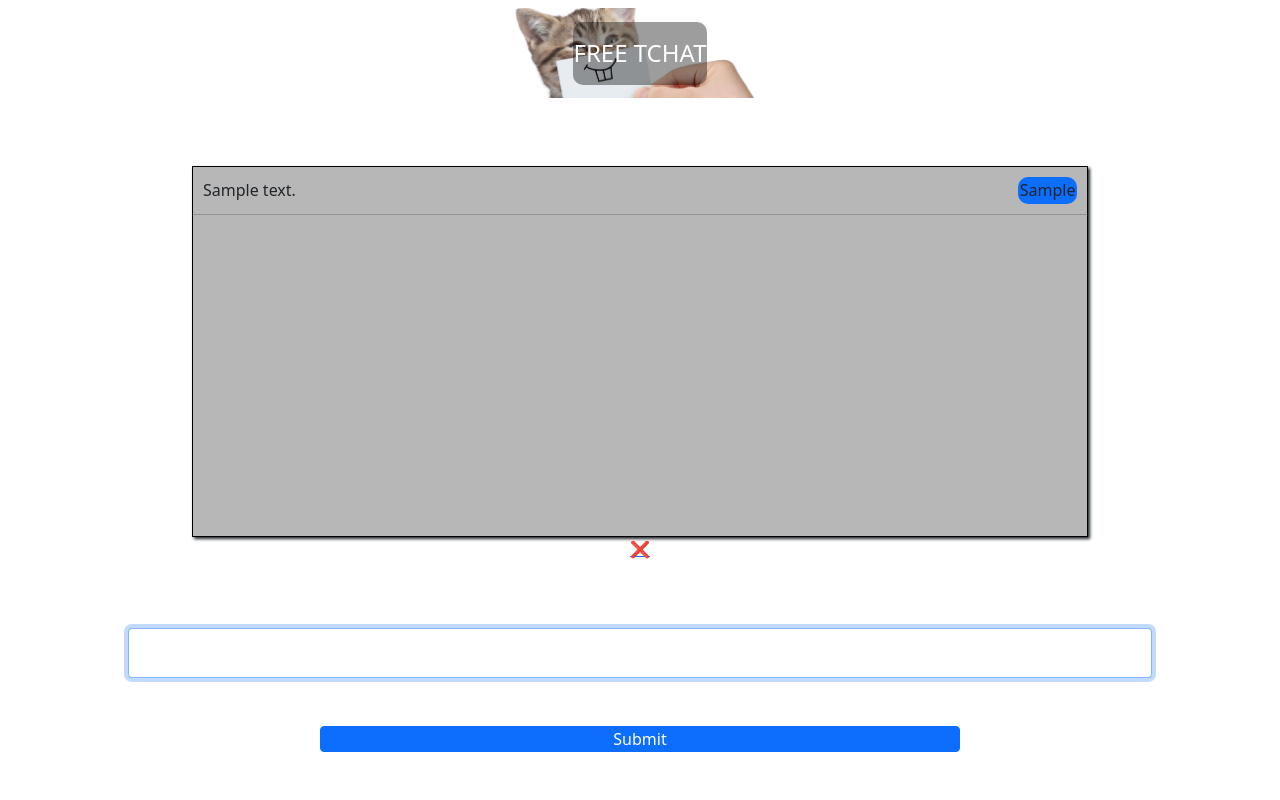
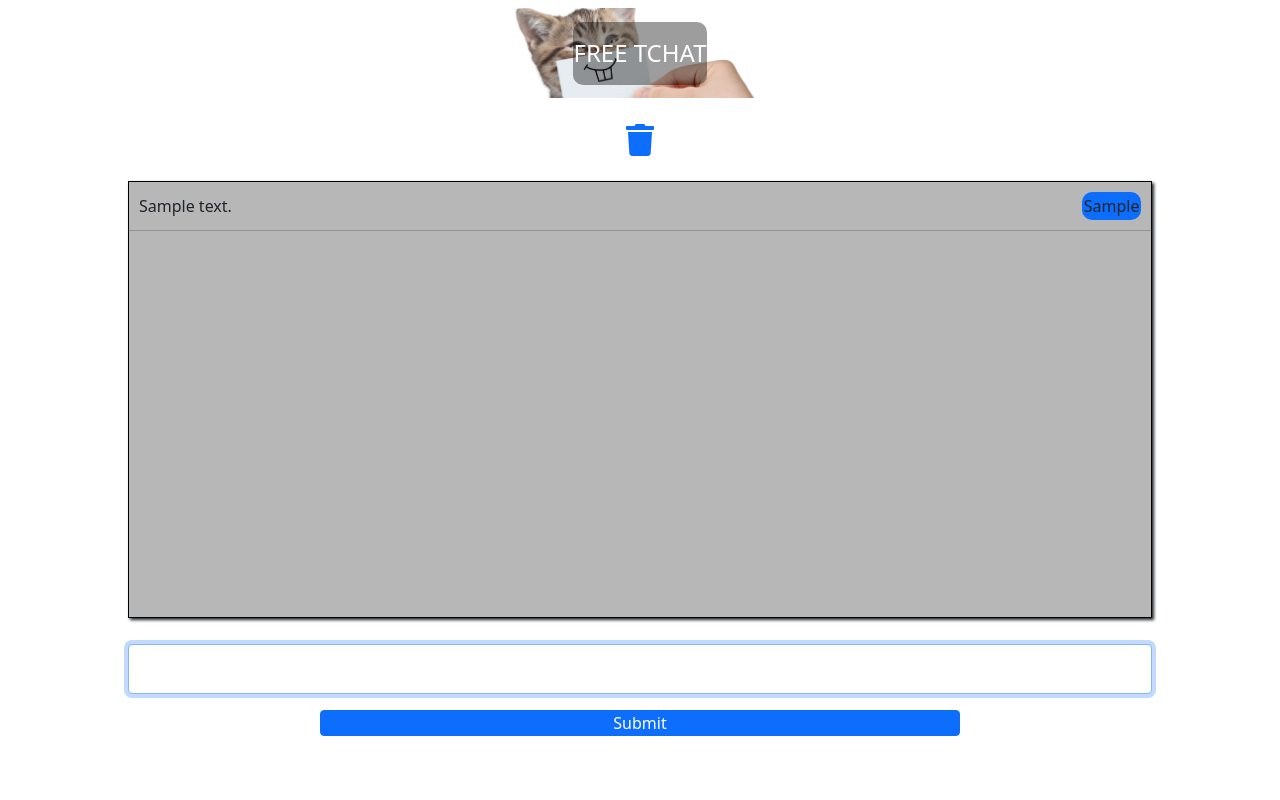
Before and after one commit to timotheegrollier/FreeTchat, a PHP site: page / in a window 1280 px wide. Run offline with PHP 8.4, Linux system fonts and the light colour scheme; tables that the repository leaves empty or names only in its code hold one stand-in row (values such as "Sample post"); data that the repository does not hold is empty.

Commit message:
V1.2 Ajax

```diff
--- a/app.js
+++ b/app.js
@@ -5,6 +5,7 @@ function getMessages() {
 
 
     requeteAjax.onload = () => {
+
         const resultat = JSON.parse(requeteAjax.responseText);
         const html = resultat.map((message) => {
             return `<li>${message.text}<span class='mark'>${message.heure}</span> </li><hr>`
@@ -14,6 +15,9 @@ function getMessages() {
 
         messages.innerHTML = html;
 
+        setTimeout(()=>{
+            chat.scroll(0, chat.scrollHeight);
+        },120)
     }
     requeteAjax.send();
 }
@@ -40,7 +44,9 @@ const requeteAjax = new XMLHttpRequest();
 requeteAjax.open("POST",'tchat_post.php');
 requeteAjax.onload = function(){
     message.value = "";
+    message.focus();
     getMessages();
+
 }
 requeteAjax.send(data);
 
@@ -48,4 +54,20 @@ requeteAjax.send(data);
 }
 
 
+
+function deleteTchat()
+{
+    const requeteAjax = new XMLHttpRequest();
+    requeteAjax.open("DELETE", "deleteTchat.php");
+    requeteAjax.onload = () => {
+    getMessages();
+    }
+
+    requeteAjax.send();
+
+}
+
 document.querySelector('form').addEventListener('submit',postMessages);
+let delBtn = document.querySelector(".trash");
+
+delBtn.addEventListener("click",deleteTchat);
--- a/db_config.php
+++ b/db_config.php
@@ -1,6 +1,9 @@
 <?php
 
 
+$DB_DSN = "mysql:host=mysql-tims.alwaysdata.net;dbname=tims_tchat";
+$DB_USER = "tims_timo";
+$DB_PASS = "xx123xx";
 
 // $DB_DSN = "mysql:host=localhost;dbname=tchat";
 // $DB_USER = "root";
--- a/deleteTchat.php
+++ b/deleteTchat.php
@@ -8,9 +8,3 @@ if (!isset($_GET["delete"])) {
 } else {
     echo "erreur!";
 }
-
-
-if ($sql) {
-    header('Location: ./tchat.php');
-    exit();
-}
--- a/script.js
+++ b/script.js
@@ -1,8 +1,8 @@
 
 let chat = document.getElementById("tchatbox");
-let wasSubmitted = false;
 let btn = document.getElementById("subBtn");
 
+document.querySelector('form').addEventListener('submit',checkBeforeSubmit);
 
 
 
@@ -15,13 +15,9 @@ let btn = document.getElementById("subBtn");
 
 window.addEventListener("load", () => {
   getMessages();
-  setTimeout(()=>{
-    chat.scroll(0, chat.scrollHeight);
-  },300)
   setInterval(()=>{
     getMessages();
-    chat.scroll(0, chat.scrollHeight);
-  },500)
+  },1500)
 });
 
 
@@ -29,9 +25,9 @@ window.addEventListener("load", () => {
 
 
 function checkBeforeSubmit() {
-  btn.setAttribute("disabled","");
-  setInterval(()=>{
-    btn.removeAttribute("disabled")
-  },1500)
+  btn.disabled = true;
+  setTimeout(()=>{
+    btn.disabled = false;
+  },800)
 
 }
--- a/style.css
+++ b/style.css
@@ -28,7 +28,7 @@ input[type="text"] {
 }
 .tchat-container{
   display: flex;
-  justify-content: center;
+  justify-content: space-evenly;
   height: 100%;
   align-items: center;
   flex-direction: column;
@@ -36,8 +36,8 @@ input[type="text"] {
 }
 .tchat {
   border: 1px solid black;
-  height: 70%;
-  width: 70%;
+  height: 80%;
+  width: 80%;
   background: rgba(128, 128, 128, 0.568);
   box-shadow: 2px 2px 3px;
   overflow-y: scroll;
@@ -89,7 +89,22 @@ h1{
   font-size: 1.5rem;
   color: white;
 
+}
 
+.trash {
+  display: flex;
+  justify-content: center;
+  align-items: center;
+}
+
+.trash .fas {
+  font-size: 2rem;
+  color: #0d6efd;
+}
+
+.trash .fas:hover{
+  color: red;
+  cursor: pointer;
 }
 
 @media (max-width:576px) {
--- a/tchat.php
+++ b/tchat.php
@@ -14,17 +14,19 @@ $theTime = date("H:i:s");
     <link rel="stylesheet" href="https://cdn.jsdelivr.net/npm/bootstrap@5.0.0-beta3/dist/css/bootstrap.min.css">
     <link rel="stylesheet" href="style.css">
     <link rel="icon" type="image/png" href="./img/cat-hiss-icon.png" />
+    <link rel="stylesheet" href="https://cdnjs.cloudflare.com/ajax/libs/font-awesome/5.15.3/css/all.min.css" />
     <title>FreeTchat | <?=  date("l d ") . "of " . date("F");  ?></title>
 </head>
 
 <body>
-    <form action="tchat_post.php?action=write" method="POST" class="container-fluid entries">
-        <input type="text" id="message" name="message" class="form-control mb-5" autofocus autocomplete="off">
+    <form action="" method="POST" class="container-fluid entries mb-3">
+        <input type="text" id="message" name="message" class="form-control mb-3" autofocus autocomplete="off">
         <input type="hidden" id="time" name="time" value=<?php echo $theTime ?>>
         <input type="submit" id="subBtn" class="btn btn-primary col-10 col-sm-6 mb-5">
     </form>
 
     <div class="tchat-container">
+        <div class="trash"><i class="fas fa-trash"></i></div>
 
         <div class="tchat" id="tchatbox">
 
@@ -32,8 +34,8 @@ $theTime = date("H:i:s");
             <ul class="result">
             </ul>
         </div>
-        <a href="deleteTchat.php">❌</a>
     </div>
+
     <div class="logo d-flex align-items-center justify-content-center flex-column mt-2">
         <div class="logo-text">
             <h1>FREE TCHAT</h1>
--- a/tchat_post.php
+++ b/tchat_post.php
@@ -12,8 +12,5 @@ $sql = $PDO->prepare("INSERT INTO message (text,heure) values (:message,:heure)"
 
 if (!empty($_POST["message"])) {
     $data["message"] = htmlspecialchars(strip_tags($_POST['message']));
-    var_dump($data['message']);
-    var_dump($_POST['time']);
     $sql->execute(array("message" => $data["message"], "heure" => $_POST["time"]));
-} else {
 }
```
